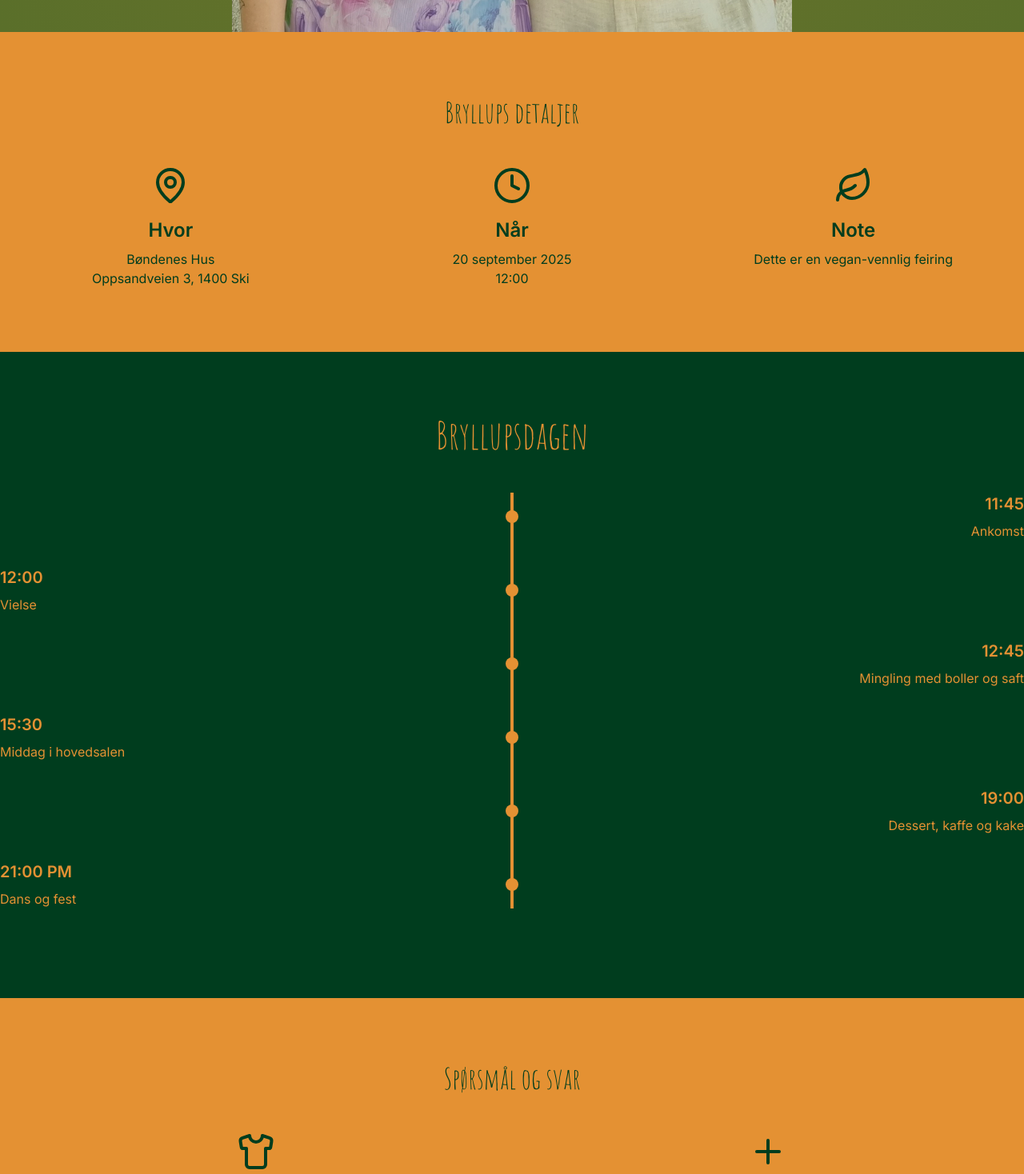
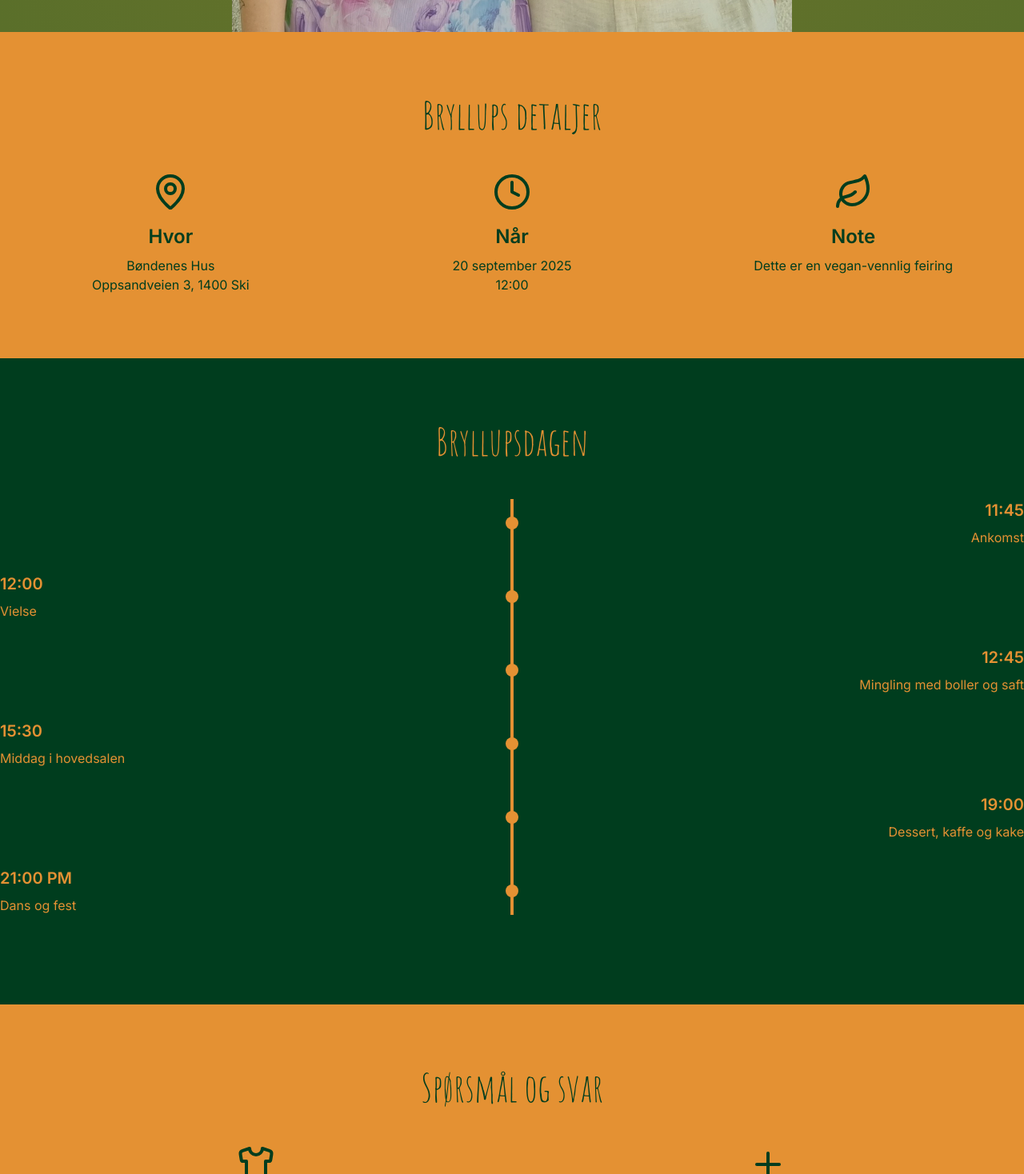
Before and after one commit to larissabakken/website-weeding, a Next.js app: page / in a window 1280 px wide. Shown: the part 760-2228 px from the top of the page at 80% size. Built offline with nearby package versions, Linux system fonts and the light colour scheme.

Commit message:
use colors from theme + increase header size

```diff
--- a/app/page.tsx
+++ b/app/page.tsx
@@ -5,7 +5,7 @@ import QandA from "@/components/QandA";
 
 export default function Home() {
   return (
-    <main className="min-h-screen bg-[#5a6f2a] text-[#4c2214]">
+    <main className="min-h-screen bg-sage text-brown">
       <Banner />
       <Information />
       <Timeline />
--- a/components/Information.tsx
+++ b/components/Information.tsx
@@ -6,13 +6,13 @@ import Detail from "./Detail";
 
 export default function Information() {
   return (
-    <section className="py-20 bg-[#e49133] text-[#003d1e]">
+    <section className="py-20 bg-peach text-forest">
       <div className="container mx-auto px-4">
         <motion.h2
           initial={{ opacity: 0, y: 20 }}
           whileInView={{ opacity: 1, y: 0 }}
           transition={{ duration: 0.8 }}
-          className="text-4xl font-handwriting text-center mb-12"
+          className="text-5xl font-handwriting text-center mb-12"
         >
           Bryllups detaljer
         </motion.h2>
--- a/components/QandA.tsx
+++ b/components/QandA.tsx
@@ -14,13 +14,13 @@ import Detail from "./Detail";
 
 const QandA = () => {
   return (
-    <section className="py-20 bg-[#e49133] text-[#003d1e]">
+    <section className="py-20 bg-peach text-forest">
       <div className="container mx-auto px-4">
         <motion.h2
           initial={{ opacity: 0, y: 20 }}
           whileInView={{ opacity: 1, y: 0 }}
           transition={{ duration: 0.8 }}
-          className="text-4xl font-handwriting text-center mb-12"
+          className="text-5xl font-handwriting text-center mb-12"
         >
           Spørsmål og svar
         </motion.h2>
```
Also changed, not shown: 1 other file (tests, documents, lock files or other folders).
